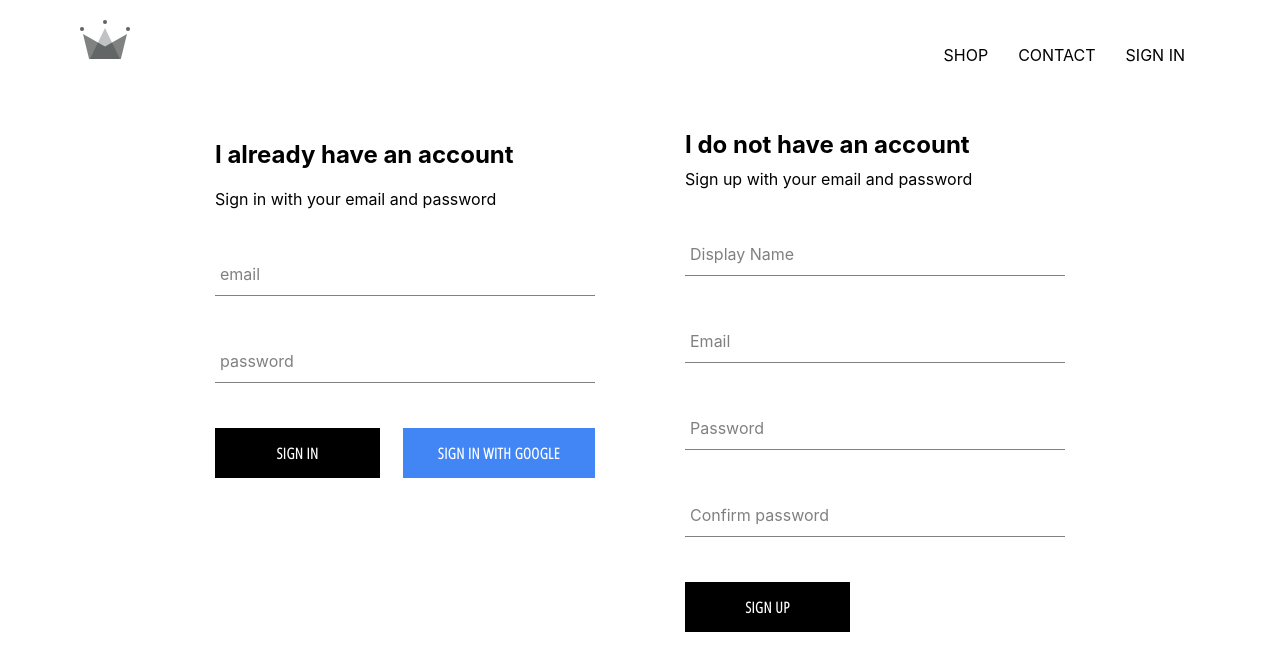
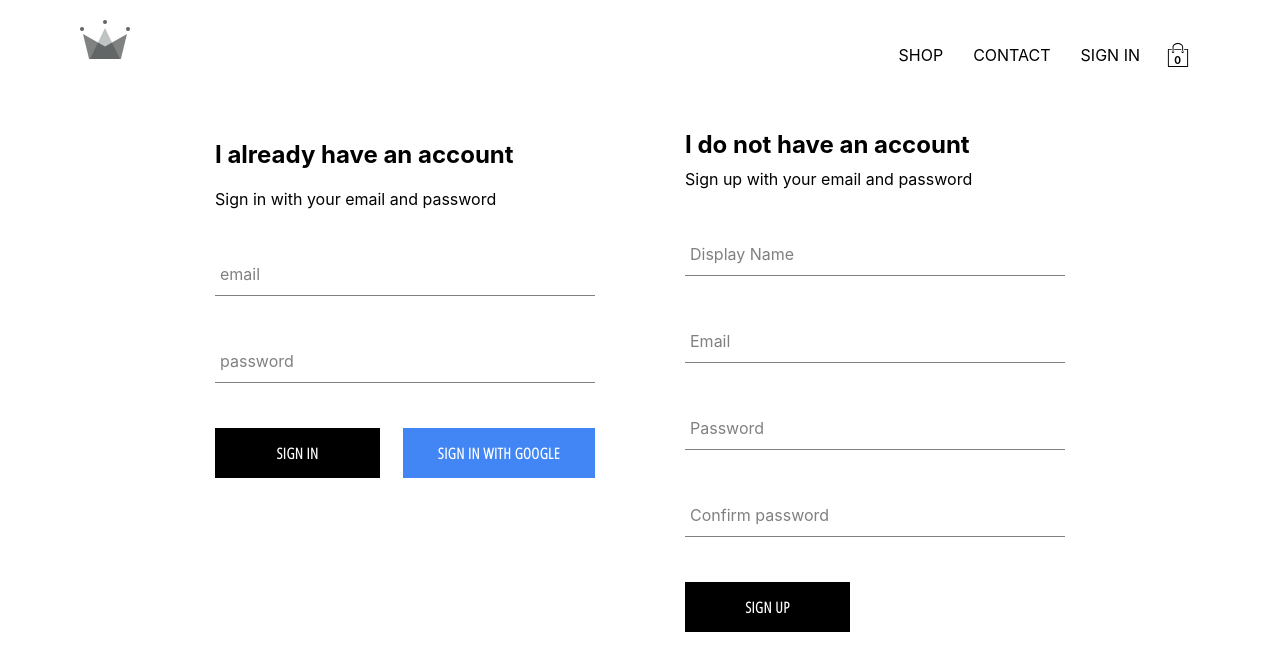
Before and after one commit to Thangboiahi/crwn-clothing, a React (Create React App) app: page /signin in a window 1280 px wide. Shown: the top 670 px of the page. Built offline with nearby package versions, Linux system fonts and the light colour scheme; no server answers.

Commit message:
added cartIcon and cartDropdown components to our application, also implemented cart reducer

```diff
--- /dev/null
+++ b/src/component/cart-dropdown/cart-dropdown.component.jsx
@@ -0,0 +1,14 @@
+import React from 'react';
+
+import CustomButton from "./../custom-button/custom-button.component";
+
+import "./cart-dropdown.styles.scss";
+
+const CartDropdown = () => (
+  <div className="cart-dropdown">
+    <div className="cart-items"></div>
+    <CustomButton>GO TO CHECKOUT</CustomButton>
+  </div>
+)
+
+export default CartDropdown;
--- /dev/null
+++ b/src/component/cart-dropdown/cart-dropdown.styles.scss
@@ -0,0 +1,24 @@
+.cart-dropdown {
+  position: absolute;
+  width: 240px;
+  height: 340px;
+  display: flex;
+  flex-direction: column;
+  padding: 20px;
+  border: 1px solid black;
+  background-color: white;
+  top: 90px;
+  right: 40px;
+  z-index: 5;
+
+  .cart-items {
+    height: 240px;
+    display: flex;
+    flex-direction: column;
+    overflow: scroll;
+  }
+
+  button {
+    margin-top: auto;
+  }
+}
--- /dev/null
+++ b/src/component/cart-icon/cart-icon.component.jsx
@@ -0,0 +1,24 @@
+import React from 'react';
+
+import {connect} from "react-redux";
+import {toggleCartHidden} from "./../../redux/cart/cart.actions";
+
+import {ReactComponent as ShoppingIcon} from "./../../assets/shopping-bag.svg";
+
+import "./cart-icon.styles.scss";
+
+const CartIcon = ({toggleCartHidden}) => (
+  <div className="cart-icon" onClick={toggleCartHidden}>
+    <ShoppingIcon className="shopping-icon" />
+    <span className="item-count">0</span>
+  </div>
+);
+
+const mapDispatchToProps = dispatch => ({
+  toggleCartHidden: () => dispatch(toggleCartHidden())
+})
+
+export default connect(
+  null,
+  mapDispatchToProps
+)(CartIcon);
--- /dev/null
+++ b/src/component/cart-icon/cart-icon.styles.scss
@@ -0,0 +1,21 @@
+.cart-icon {
+  width: 45px;
+  height: 45px;
+  position: relative;
+  display: flex;
+  align-items: center;
+  justify-content: center;
+  cursor: pointer;
+
+  .shopping-icon {
+    width: 24px;
+    height: 24px;
+  }
+
+  .item-count {
+    position: absolute;
+    font-size: 10px;
+    font-weight: bold;
+    bottom: 12px;
+  }
+}
--- a/src/component/header/header.component.jsx
+++ b/src/component/header/header.component.jsx
@@ -1,5 +1,8 @@
 import React from "react";
 import {Link} from "react-router-dom";
+
+import CartIcon from "./../cart-icon/cart-icon.component";
+import CartDropdown from "./../cart-dropdown/cart-dropdown.component";
 
 import { connect } from "react-redux";
 
@@ -9,7 +12,7 @@
 
 import "./header.styles.scss"
 
-const Header = ({currentUser}) => (
+const Header = ({currentUser, hidden}) => (
   <div className="header">
     <Link to="/">
       <Logo className="logo" />
@@ -32,13 +35,21 @@
           SIGN IN
         </Link>
       }
+
+      <CartIcon />
     </div>
+    {
+      hidden ?
+      null :
+      <CartDropdown />
+    }
   </div>
 );
 
 //  called whenever the store state changes
-const mapStateToProps = state => ({
-  currentUser: state.user.currentUser
+const mapStateToProps = ({user: {currentUser}, cart: {hidden}}) => ({
+  currentUser,
+  hidden
 })
 
 export default connect(mapStateToProps)(Header);
--- /dev/null
+++ b/src/redux/cart/cart.actions.js
@@ -0,0 +1,5 @@
+import CartActionTypes from "./cart.types";
+
+export const toggleCartHidden = () => ({
+  type: CartActionTypes.TOGGLE_CART_HIDDEN
+});
--- /dev/null
+++ b/src/redux/cart/cart.reducer.js
@@ -0,0 +1,20 @@
+import CartActionTypes from "./cart.types";
+
+const INITIAL_STATE = {
+  hidden: true
+};
+
+const cartReducer = (state = INITIAL_STATE, action) => {
+  switch (action.type) {
+    case CartActionTypes.TOGGLE_CART_HIDDEN:
+      return {
+        ...state,
+        hidden: !state.hidden
+      };
+
+    default:
+      return state;
+  }
+}
+
+export default cartReducer;
--- /dev/null
+++ b/src/redux/cart/cart.types.js
@@ -0,0 +1,5 @@
+const CartActionTypes = {
+  TOGGLE_CART_HIDDEN: "TOGGLE_CART_HIDDEN"
+};
+
+export default CartActionTypes;
--- a/src/redux/root-reducer.js
+++ b/src/redux/root-reducer.js
@@ -1,7 +1,9 @@
 import { combineReducers } from 'redux';
 
 import userReducer from "./user/user.reducer";
+import cartReducer from "./cart/cart.reducer";
 
 export default combineReducers({
-  user: userReducer
+  user: userReducer,
+  cart: cartReducer
 })
--- a/src/redux/user/user.reducer.js
+++ b/src/redux/user/user.reducer.js
@@ -1,14 +1,16 @@
+import {UserActionTypes} from "./user.types"
+
 const INITIAL_STATE = {
   currentUser: null
 }
 
 const userReducer = (state = INITIAL_STATE, action) => {
   switch (action.type) {
-    case "SET_CURRENT_USER":
+    case UserActionTypes.SET_CURRENT_USER:
       return {
         ...state,
         currentUser: action.payload
-      }
+      };
 
     default:
       return state;
--- a/src/redux/user/user.types.js
+++ b/src/redux/user/user.types.js
@@ -1,3 +1,3 @@
-export const UserActionTypes = () => ({
+export const UserActionTypes = {
   SET_CURRENT_USER: "SET_CURRENT_USER"
-})
+}
```
Also changed, not shown: src/assets/shopping-bag.svg (added).
